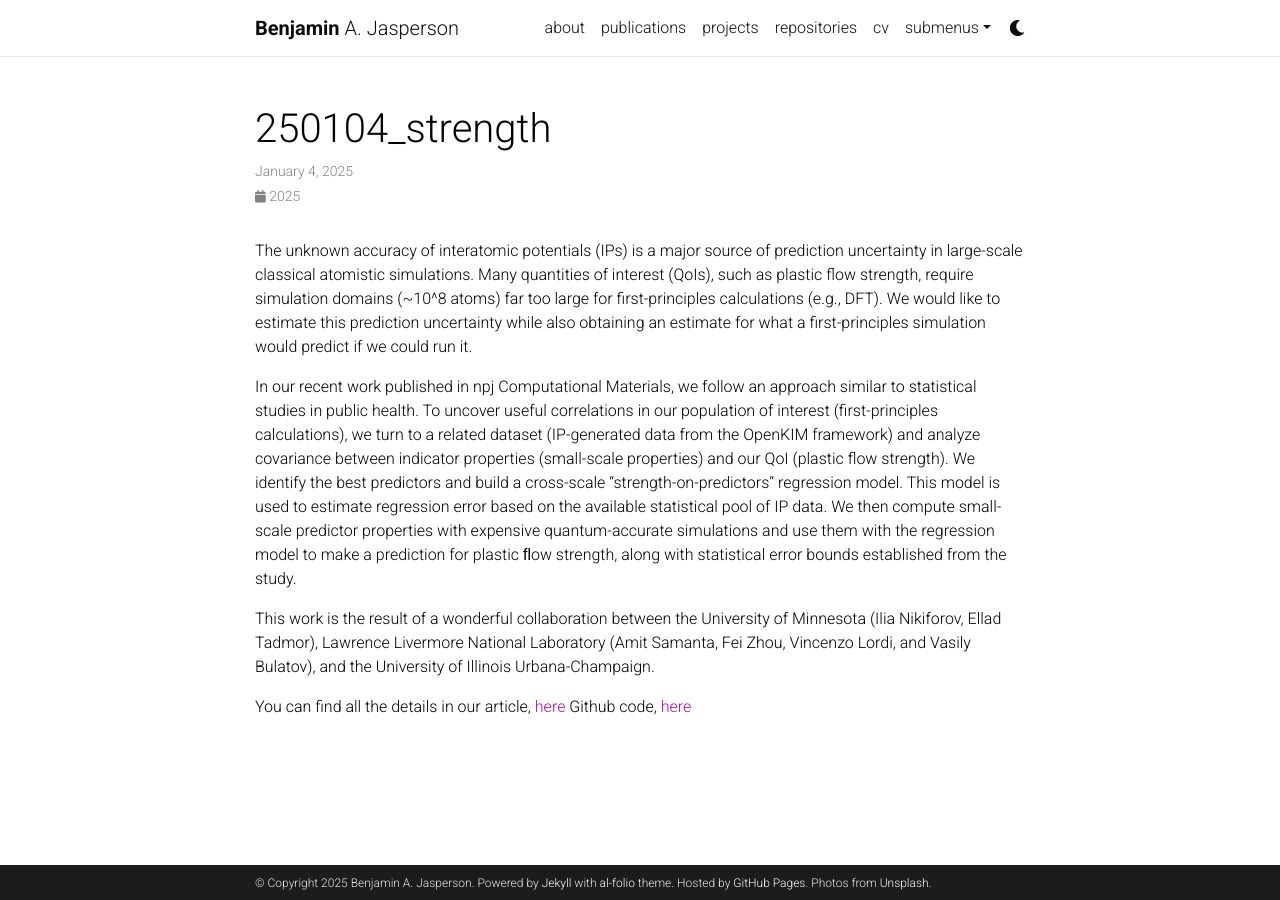
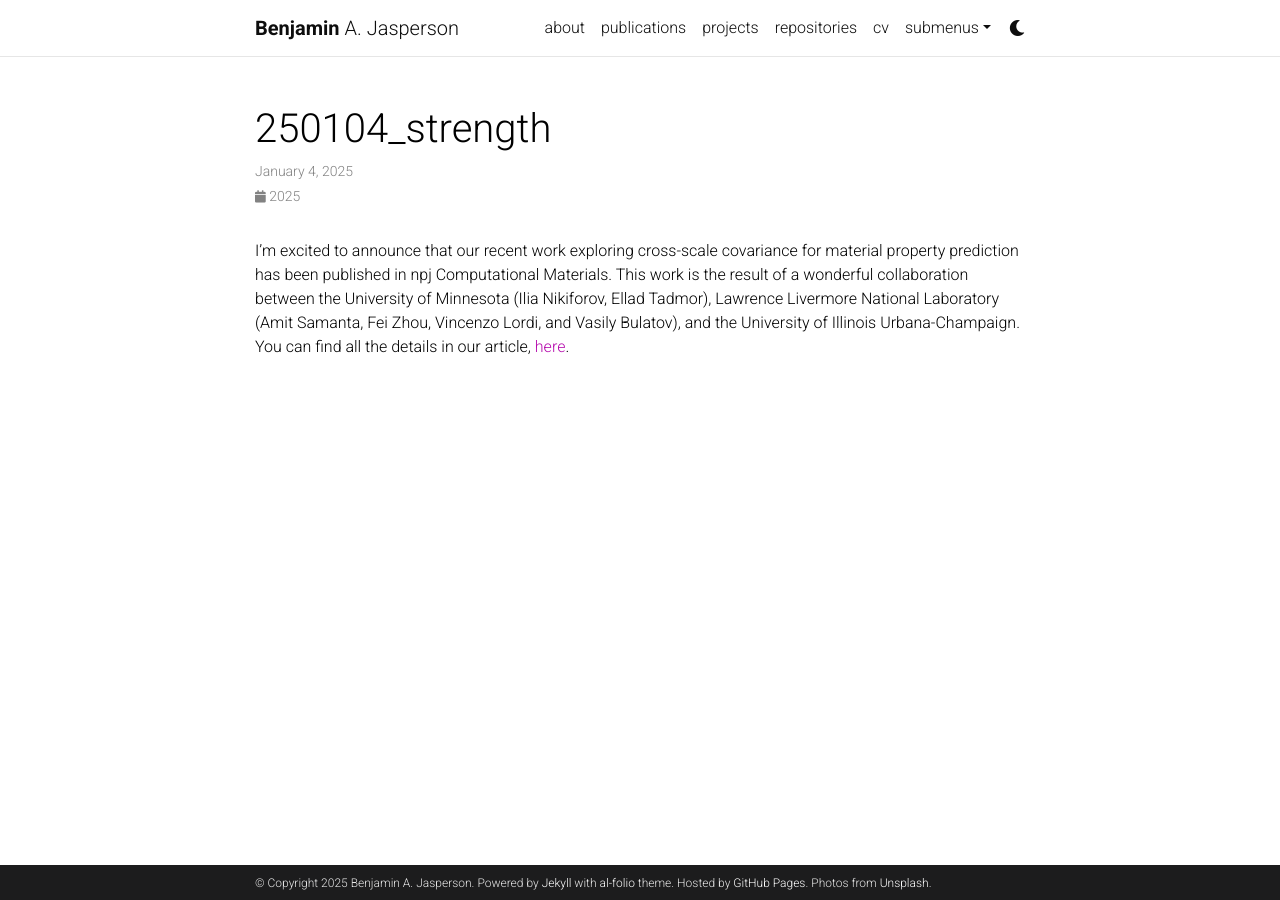
Before and after one commit to bjasperson/bjasperson.github.io, a Jekyll site: the page built from _news/250104_strength.md, in a window 1280 px wide. Built offline with Jekyll 4.4.1, drawn with Linux system fonts in a browser that asks for light colours; comment, search, counter and statistics services are not loaded; a style sheet for code colours, icons or effects is not loaded.

Commit message:
update strength

```diff
--- a/_bibliography/papers.bib
+++ b/_bibliography/papers.bib
@@ -32,6 +32,7 @@
   doi = {10.1038/s41524-024-01453-w},
   html = {https://www.nature.com/articles/s41524-024-01453-w},
   urldate = {2025-01-05},
+  abstract = {A simulation can stand its ground against an experiment only if its prediction uncertainty is known. The unknown accuracy of interatomic potentials (IPs) is a major source of prediction uncertainty, severely limiting the use of large-scale classical atomistic simulations in a wide range of scientific and engineering applications. Here we explore covariance between predictions of metal plasticity, from 178 large-scale (~10^8 atoms) molecular dynamics (MD) simulations, and a variety of indicator properties computed at small-scales (≤10^2 atoms). All simulations use the same 178 IPs. In a manner similar to statistical studies in public health, we analyze correlations of strength with indicators, identify the best predictor properties, and build a cross-scale “strength-on-predictors” regression model. This model is then used to estimate regression error over the statistical pool of IPs. Small-scale predictors found to be highly covariant with strength are computed using expensive quantum-accurate calculations and used to predict flow strength, within the statistical error bounds established in our study.},
   langid = {english},
   selected={true},
 }
--- a/_news/250104_strength.md
+++ b/_news/250104_strength.md
@@ -4,17 +4,6 @@ date: 2025-01-04 15:20:00-0400
 inline: true
 related_posts: false
 ---
-The unknown accuracy of interatomic potentials (IPs) is a major source of prediction uncertainty in large-scale classical atomistic simulations.
-Many quantities of interest (QoIs), such as plastic flow strength, require simulation domains (~10^8 atoms) far too large for first-principles calculations (e.g., DFT).
-We would like to estimate this prediction uncertainty while also obtaining an estimate for what a first-principles simulation would predict if we could run it.
-
-In our recent work published in npj Computational Materials, we follow an approach similar to statistical studies in public health.
-To uncover useful correlations in our population of interest (first-principles calculations), we turn to a related dataset (IP-generated data from the OpenKIM framework) and analyze covariance between indicator properties (small-scale properties) and our QoI (plastic flow strength).
-We identify the best predictors and build a cross-scale “strength-on-predictors” regression model.
-This model is used to estimate regression error based on the available statistical pool of IP data.
-We then compute small-scale predictor properties with expensive quantum-accurate simulations and use them with the regression model to make a prediction for plastic ﬂow strength, along with statistical error bounds established from the study.
-
+I'm excited to announce that our recent work exploring cross-scale covariance for material property prediction has been published in npj Computational Materials.
 This work is the result of a wonderful collaboration between the University of Minnesota (Ilia Nikiforov, Ellad Tadmor), Lawrence Livermore National Laboratory (Amit Samanta, Fei Zhou, Vincenzo Lordi, and Vasily Bulatov), and the University of Illinois Urbana-Champaign.
-
-You can find all the details in our article, [here](https://doi.org/10.1038/s41524-024-01453-w)
-Github code, [here](https://github.com/bjasperson/strength_covariance)
+You can find all the details in our article, [here](https://doi.org/10.1038/s41524-024-01453-w).
```
